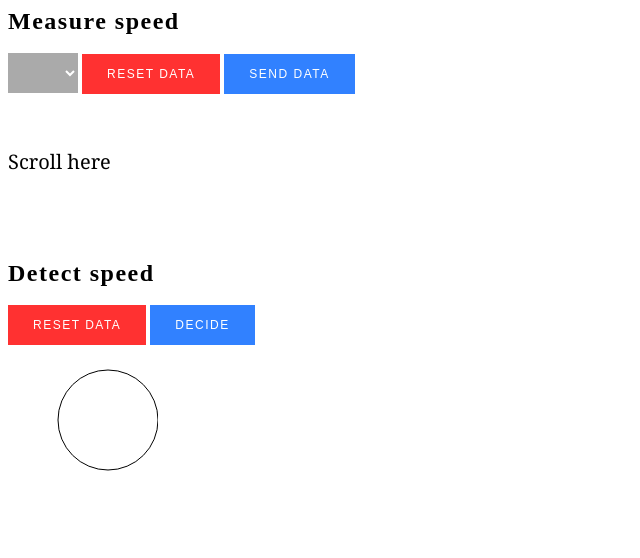
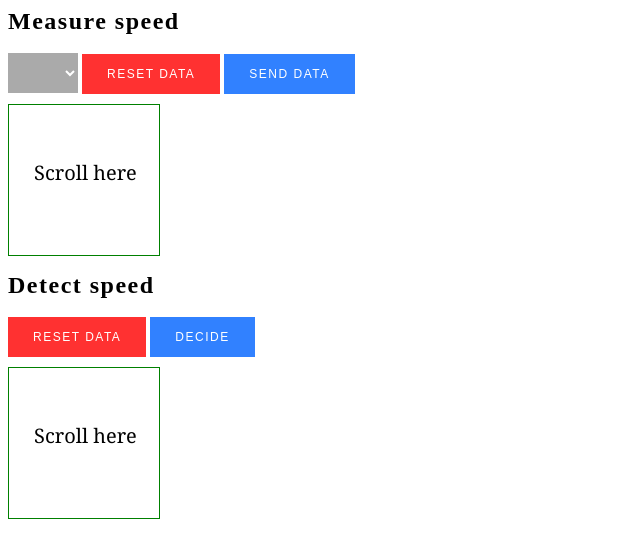
Before and after one commit to flash42/scrollfit, a plain HTML site: page index.html in a window 1280 px wide. Shown: the whole page, without its empty margins (0-640 px from the left). Drawn offline with Linux system fonts and the light colour scheme.

Commit message:
Fix style.

```diff
--- a/index.html
+++ b/index.html
@@ -12,7 +12,7 @@
         <button onclick="resetHandler()" style="font-size: 12px; letter-spacing: 1.5px; text-transform: uppercase; border: none; color: #fff; background-color: #ff3131; outline: 0;line-height: 14px; padding: 13px 25px; display: inline-block;">Reset data</button>
 
         <button onclick="saveMeasurement()" style="font-size: 12px; letter-spacing: 1.5px; text-transform: uppercase; border: none; color: #fff; background-color: #3181ff; outline: 0;line-height: 14px; padding: 13px 25px; display: inline-block;">Send data</button>
-        <canvas id='measure_canvas' width="150" height="150" style="display:block"></canvas>
+        <canvas id='measure_canvas' width="150" height="150" style="margin-top: 10px; display:block; border: solid; border-color:green; border-width:1px;"></canvas>
         <div id="dataToSend">
 
         </div>
@@ -26,7 +26,7 @@
 
         <button onclick="detectSpeed()" style="font-size: 12px; letter-spacing: 1.5px; text-transform: uppercase; border: none; color: #fff; background-color: #3181ff; outline: 0;line-height: 14px; padding: 13px 25px; display: inline-block;">Decide</button>
 
-        <canvas id='detect_canvas' width="150" height="150" style="display:block"></canvas>
+        <canvas id='detect_canvas' width="150" height="150" style="margin-top: 10px; display:block; border: solid; border-color:green; border-width:1px;"></canvas>
     <div id="decisionResult">
         </p>
     </body>
--- a/test.js
+++ b/test.js
@@ -107,7 +107,8 @@ function detectSpeed() {
 measureCtx.beginPath();
 measureCtx.fillStyle = "black";
 measureCtx.font="20px Georgia";
-measureCtx.fillText("Scroll here", 0,75);
+measureCtx.fillText("Scroll here", 25,75);
 detectCtx.beginPath();
-detectCtx.arc(100,75,50,0,2*Math.PI);
+detectCtx.font="20px Georgia";
+detectCtx.fillText("Scroll here", 25,75);
 detectCtx.stroke();
```
